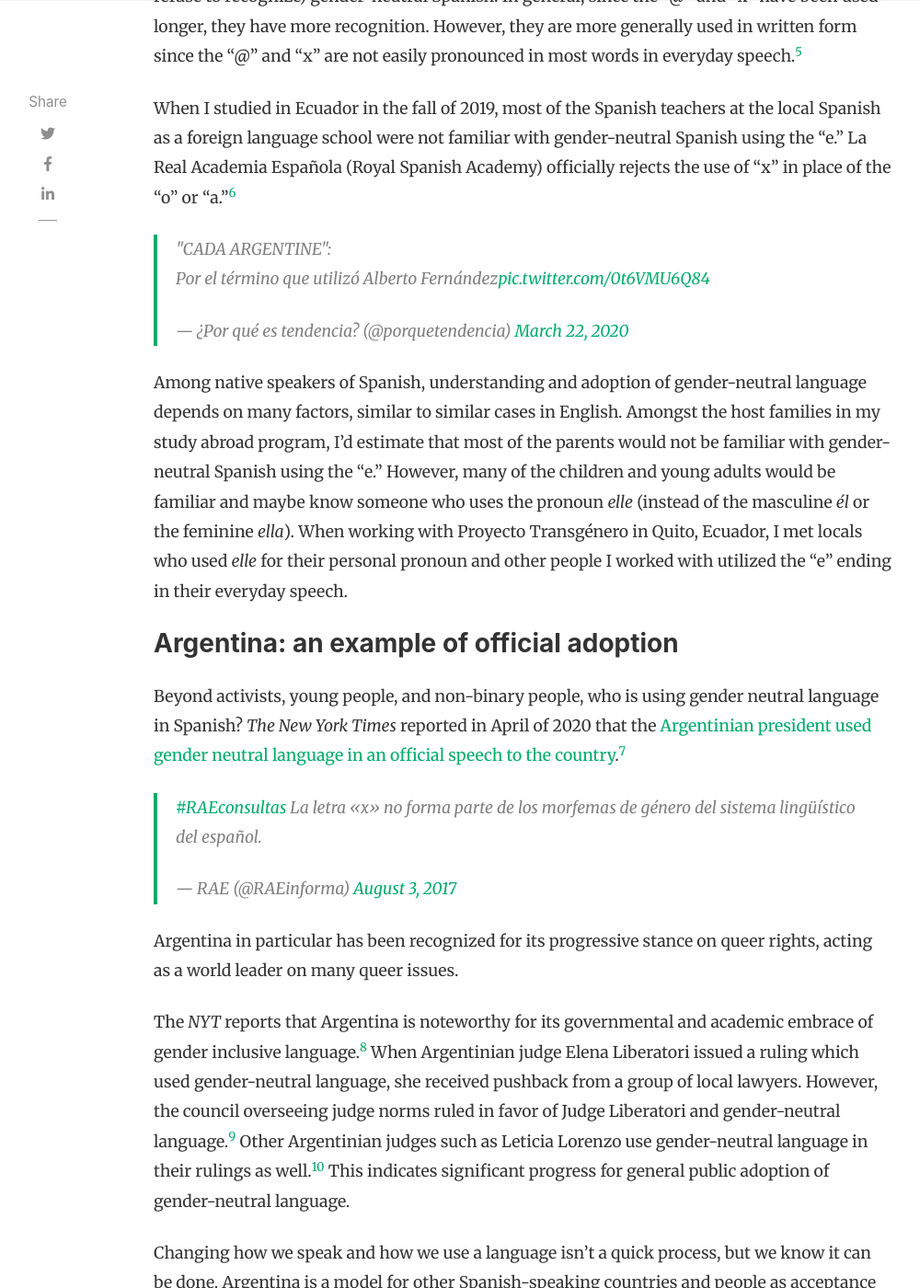
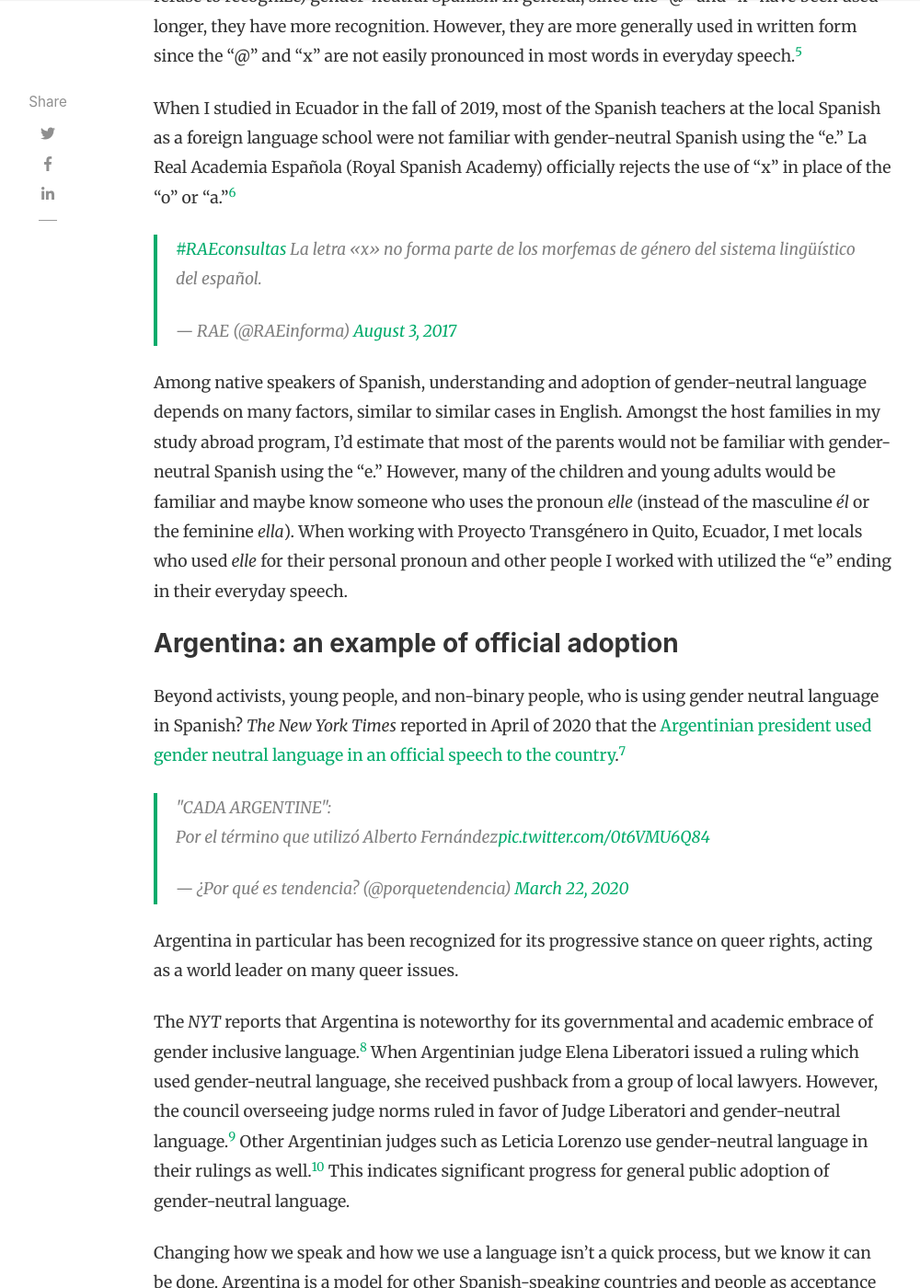
Before and after one commit to CarsonHerness/Trans-Histories-in-Latin-America, a Jekyll site: the page built from _posts/2020-05-13-non-binary-in-spanish.md, in a window 1280 px wide and 1400 px high, scrolled down 2563 px. Shown: the whole window at 92% size, without its empty margins (118-1118 px from the left). Built offline with Jekyll 4.4.1, drawn with Linux system fonts in a browser that asks for light colours; nearby versions of some CDN libraries; comment, search, counter and statistics services are not loaded; some of the changed text lies outside the part shown.

Commit message:
Update date and fix twitter embeddings in non-binary post

```diff
--- a/_posts/2020-05-12-non-binary-in-spanish.md
+++ b/_posts/2020-05-13-non-binary-in-spanish.md
@@ -37,17 +37,15 @@
 
 When I studied in Ecuador in the fall of 2019, most of the Spanish teachers at the local Spanish as a foreign language school were not familiar with gender-neutral Spanish using the “e.” La Real Academia Española (Royal Spanish Academy) officially rejects the use of “x” in place of the “o” or “a.”[^6]
 
-
-<blockquote class="twitter-tweet tw-align-center"><p lang="es" dir="ltr">&quot;CADA ARGENTINE&quot;:<br>Por el término que utilizó Alberto Fernández<a href="https://t.co/0t6VMU6Q84">pic.twitter.com/0t6VMU6Q84</a></p>&mdash; ¿Por qué es tendencia? (@porquetendencia) <a href="https://twitter.com/porquetendencia/status/1241790871869296647?ref_src=twsrc%5Etfw">March 22, 2020</a></blockquote> <script async src="https://platform.twitter.com/widgets.js" charset="utf-8"></script>
+<blockquote class="twitter-tweet tw-align-center" data-theme="light"><p lang="es" dir="ltr"><a href="https://twitter.com/hashtag/RAEconsultas?src=hash&amp;ref_src=twsrc%5Etfw">#RAEconsultas</a> La letra «x» no forma parte de los morfemas de género del sistema lingüístico del español.</p>&mdash; RAE (@RAEinforma) <a href="https://twitter.com/RAEinforma/status/893027805398790144?ref_src=twsrc%5Etfw">August 3, 2017</a></blockquote> <script async src="https://platform.twitter.com/widgets.js" charset="utf-8"></script>
 
 Among native speakers of Spanish, understanding and adoption of gender-neutral language depends on many factors, similar to similar cases in English. Amongst the host families in my study abroad program, I’d estimate that most of the parents would not be familiar with gender-neutral Spanish using the “e.” However, many of the children and young adults would be familiar and maybe know someone who uses the pronoun _elle_ (instead of the masculine _él_ or the feminine _ella_). When working with Proyecto Transgénero in Quito, Ecuador, I met locals who used _elle_ for their personal pronoun and other people I worked with utilized the “e” ending in their everyday speech.
-
 
 ### Argentina: an example of official adoption
 
 Beyond activists, young people, and non-binary people, who is using gender neutral language in Spanish? _The New York Times_ reported in April of 2020 that the [Argentinian president used gender neutral language in an official speech to the country](https://www.nytimes.com/2020/04/15/world/americas/argentina-gender-language.html?smid=fb-nytimes&smtyp=cur&fbclid=IwAR2eDIE7e3AcxXdwIKbLULUutJx7xgqCIlFYWuLlMbVdivmoK2H_o4MhSeU).[^7]
 
-<blockquote class="twitter-tweet tw-align-center" data-theme="light"><p lang="es" dir="ltr"><a href="https://twitter.com/hashtag/RAEconsultas?src=hash&amp;ref_src=twsrc%5Etfw">#RAEconsultas</a> La letra «x» no forma parte de los morfemas de género del sistema lingüístico del español.</p>&mdash; RAE (@RAEinforma) <a href="https://twitter.com/RAEinforma/status/893027805398790144?ref_src=twsrc%5Etfw">August 3, 2017</a></blockquote> <script async src="https://platform.twitter.com/widgets.js" charset="utf-8"></script>
+<blockquote class="twitter-tweet tw-align-center"><p lang="es" dir="ltr">&quot;CADA ARGENTINE&quot;:<br>Por el término que utilizó Alberto Fernández<a href="https://t.co/0t6VMU6Q84">pic.twitter.com/0t6VMU6Q84</a></p>&mdash; ¿Por qué es tendencia? (@porquetendencia) <a href="https://twitter.com/porquetendencia/status/1241790871869296647?ref_src=twsrc%5Etfw">March 22, 2020</a></blockquote> <script async src="https://platform.twitter.com/widgets.js" charset="utf-8"></script>
 
 Argentina in particular has been recognized for its progressive stance on queer rights, acting as a world leader on many queer issues.
 
```
